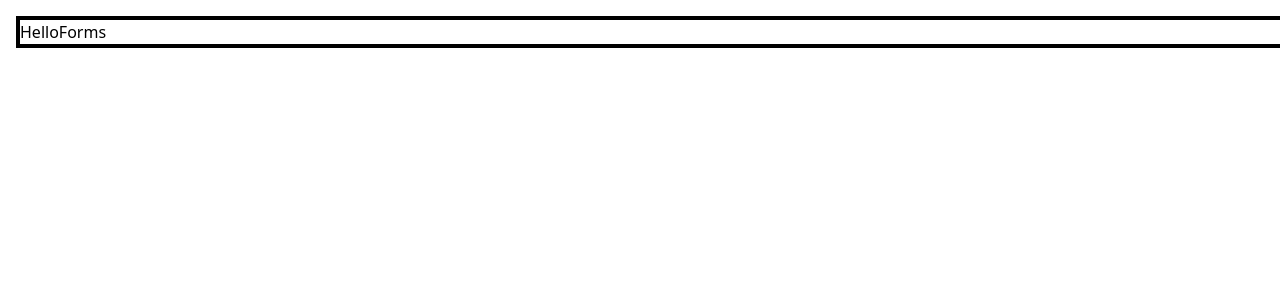
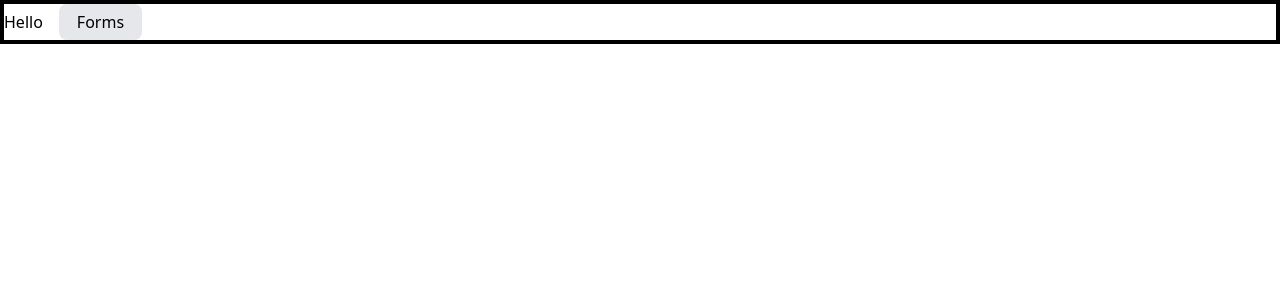
Before and after one commit to narashimha05/GitResume, a Next.js app: page / in a window 1280 px wide. Shown: the top 300 px of the page. Built offline with nearby package versions, Linux system fonts and the light colour scheme.

Commit message:
minor fix

```diff
--- a/app/page.tsx
+++ b/app/page.tsx
@@ -1,14 +1,15 @@
 // import GitHubCalendar from 'react-github-calendar';
+"use client";
 import { useRouter } from "next/navigation";
 export default function Home() {
   const router = useRouter();
   return (
-    <div className='border-black border-4 m-4 w-full'>
+    <div className='border-black border-4 w-full'>
       Hello
       {/* <div className='border-black border-4 m-4 w-full'>
         <GitHubCalendar username="narashimha05" colorScheme='light' />
       </div> */}
-      <button onClick={()=>router.push("/form")}>Forms</button>
+      <button onClick={()=>router.push("/form")} className="border-2 rounded-lg px-4 py-1 bg-gray-200 ml-4">Forms</button>
     </div>
   );
 }
```
